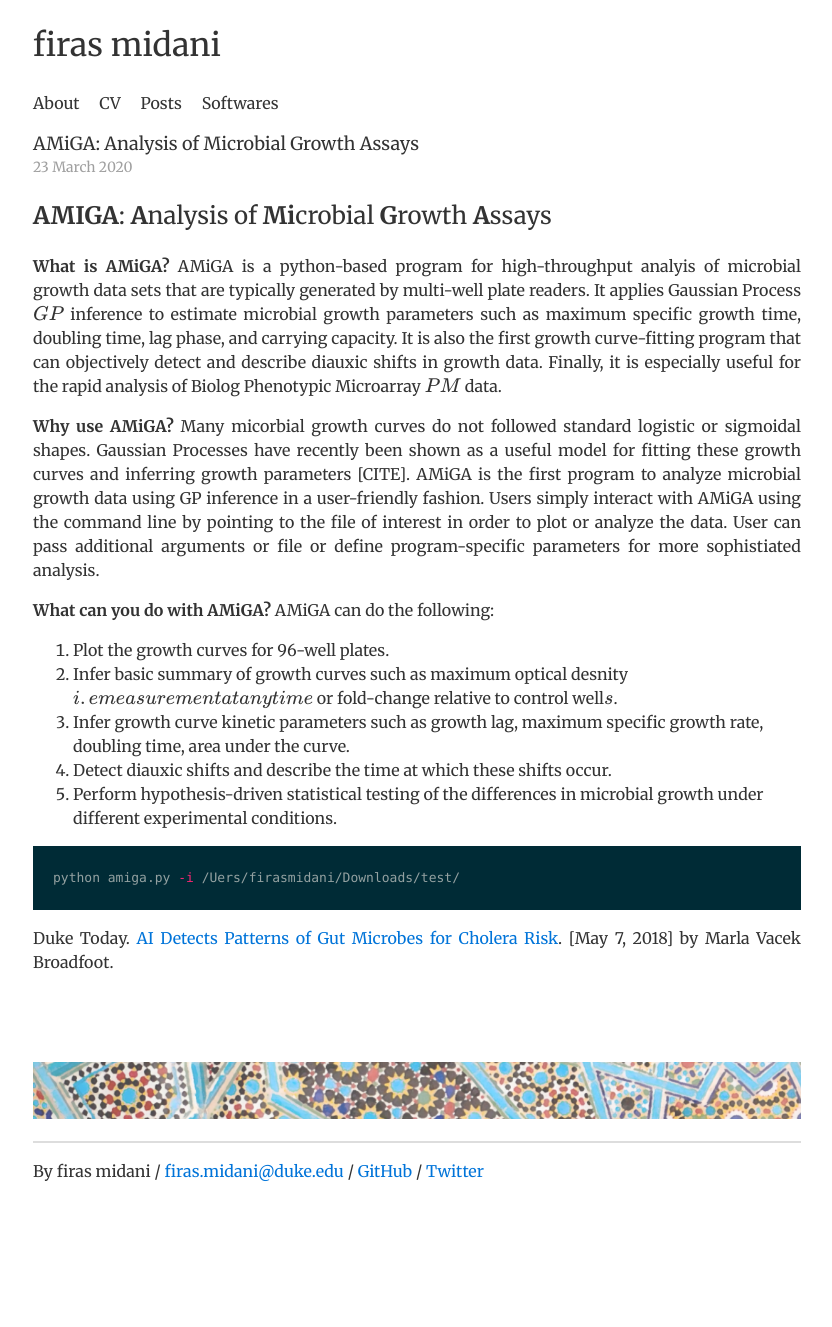
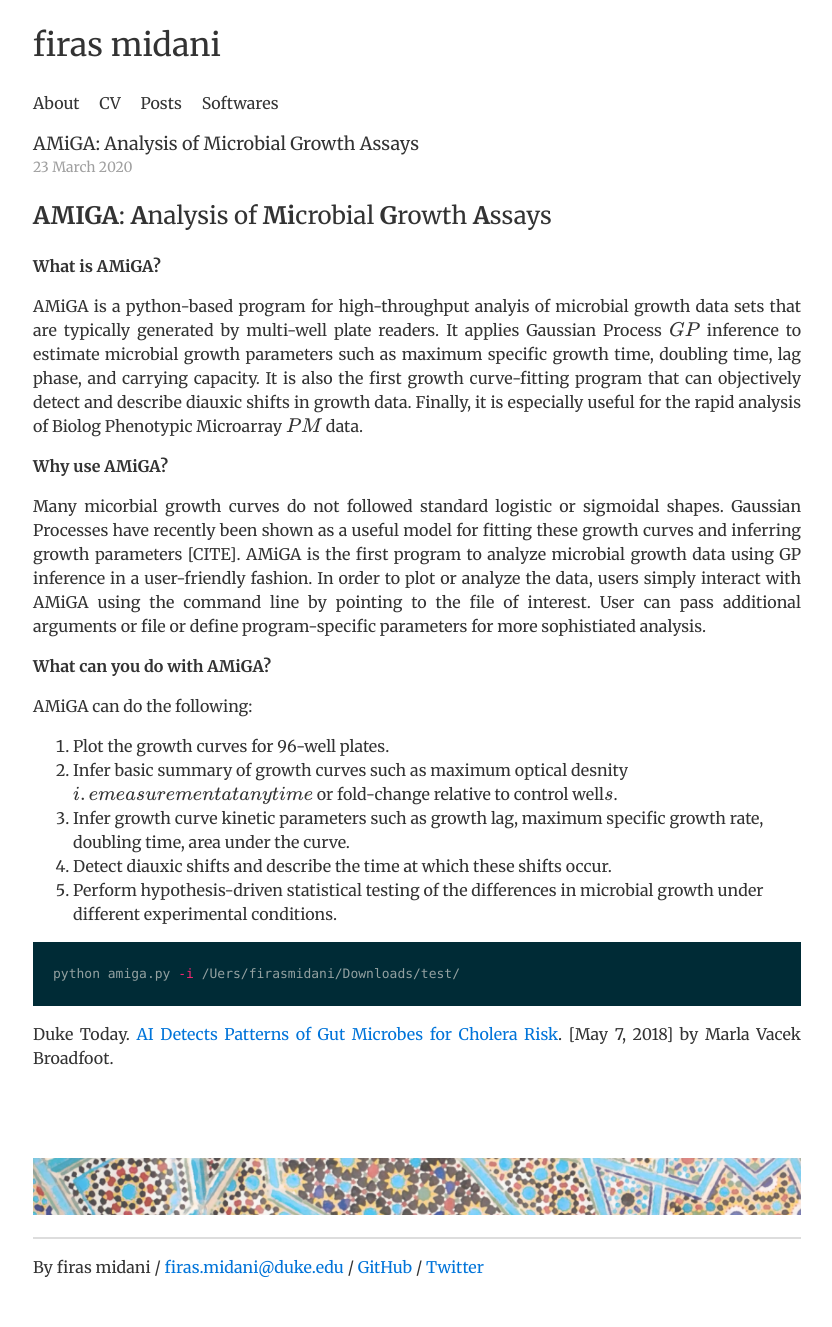
Before and after one commit to firasmidani/firasmidani.github.io, a Jekyll site: the page built from _posts/2020-03-23-amiga-tutorial.md, in a window 1280 px wide. Shown: the whole page, without its empty margins (223-1055 px from the left). Built offline with Jekyll 4.4.1, drawn with Linux system fonts in a browser that asks for light colours; formulas are drawn with MathJax 3; comment, search, counter and statistics services are not loaded; before the commit the page ends 1231 px from its top, so only the background shows below that.

Commit message:
Update 2020-03-23-amiga-tutorial.md

```diff
--- a/_posts/2020-03-23-amiga-tutorial.md
+++ b/_posts/2020-03-23-amiga-tutorial.md
@@ -8,11 +8,17 @@
 
 # **AMIGA**: **A**nalysis of **Mi**crobial **G**rowth **A**ssays
 
-**What is AMiGA?** AMiGA is a python-based program for high-throughput analyis of microbial growth  data sets that are typically generated by multi-well plate readers. It applies Gaussian Process (GP) inference to estimate microbial growth parameters such as maximum specific growth time, doubling time, lag phase, and carrying capacity. It is also the first growth curve-fitting program that can objectively detect and describe diauxic shifts in growth data. Finally, it is especially useful for the rapid analysis of Biolog Phenotypic Microarray (PM) data.
+**What is AMiGA?**
 
-**Why use AMiGA?** Many micorbial growth curves do not followed standard logistic or sigmoidal shapes. Gaussian Processes have recently been shown as a useful model for fitting these growth curves and inferring growth parameters [CITE]. AMiGA is the first program to analyze microbial growth data using GP inference in a user-friendly fashion. Users simply interact with AMiGA using the command line by pointing to the file of interest in order to plot or analyze the data. User can pass additional arguments or file or define program-specific parameters for more sophistiated analysis.
+AMiGA is a python-based program for high-throughput analyis of microbial growth  data sets that are typically generated by multi-well plate readers. It applies Gaussian Process (GP) inference to estimate microbial growth parameters such as maximum specific growth time, doubling time, lag phase, and carrying capacity. It is also the first growth curve-fitting program that can objectively detect and describe diauxic shifts in growth data. Finally, it is especially useful for the rapid analysis of Biolog Phenotypic Microarray (PM) data.
 
-**What can you do with AMiGA?** AMiGA can do the following:
+**Why use AMiGA?**
+
+Many micorbial growth curves do not followed standard logistic or sigmoidal shapes. Gaussian Processes have recently been shown as a useful model for fitting these growth curves and inferring growth parameters [CITE]. AMiGA is the first program to analyze microbial growth data using GP inference in a user-friendly fashion. In order to plot or analyze the data, users simply interact with AMiGA using the command line by pointing to the file of interest. User can pass additional arguments or file or define program-specific parameters for more sophistiated analysis.
+
+**What can you do with AMiGA?**
+
+AMiGA can do the following:
 1. Plot the growth curves for 96-well plates.
 2. Infer basic summary of growth curves such as maximum optical desnity (i.e measurement at any time) or fold-change relative to control well(s).
 3. Infer growth curve kinetic parameters such as growth lag, maximum specific growth rate, doubling time, area under the curve.
```
